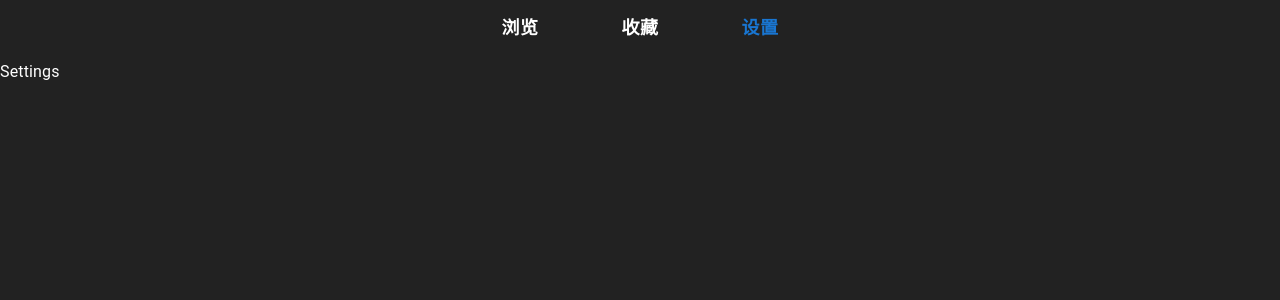
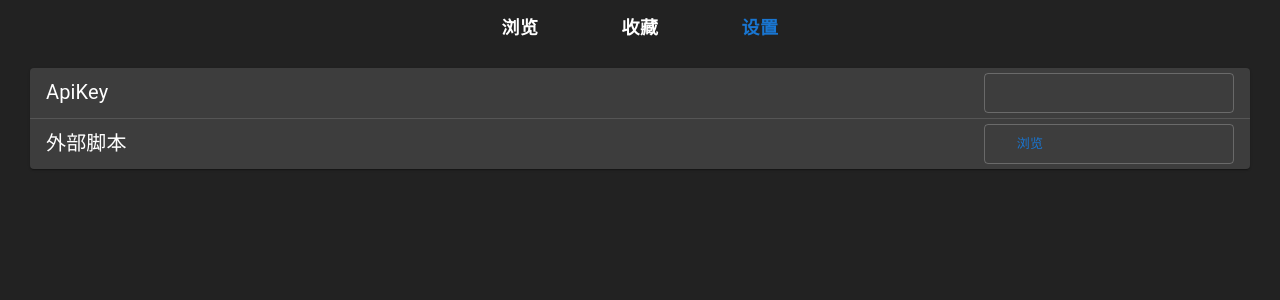
Before and after one commit to Pylogmon/wallhaven-desktop, a React (Vite) app: page /Settings in a window 1280 px wide. Shown: the top 300 px of the page. Built offline with nearby package versions, Linux system fonts and the light colour scheme.

Commit message:
feat: 简单实现设置页面

```diff
--- /dev/null
+++ b/src/components/Setting/SettingItem/index.jsx
@@ -0,0 +1,11 @@
+import React, { Fragment } from 'react'
+import { Box } from '@mui/material';
+export default function SettingItem(props) {
+    const { children, label } = props;
+    return (
+        <Box sx={{ width: '100%', padding: '5px 16px', display: 'flex', justifyContent: "space-between" }}>
+            <Box style={{ margin: '4px 0', fontSize: 20, backgroundColor: 'None' }}>{label}</Box>
+            <Fragment children={children} />
+        </Box>
+    )
+}
--- /dev/null
+++ b/src/components/Setting/SettingList/index.jsx
@@ -0,0 +1,8 @@
+import React from 'react'
+import { Paper } from '@mui/material'
+export default function SettingList(props) {
+    const { children } = props;
+    return (
+        <Paper sx={{ width: '100%', margin: '8px 0' }} children={children} />
+    )
+}
--- a/src/pages/Settings.jsx
+++ b/src/pages/Settings.jsx
@@ -1,7 +1,41 @@
 import React from 'react'
-
+import { Box, TextField, Tooltip, Button, InputAdornment, Divider } from '@mui/material'
+import SettingList from '../components/Setting/SettingList'
+import SettingItem from '../components/Setting/SettingItem'
 export default function Settings() {
     return (
-        <div>Settings</div>
+        <Box sx={{
+            width: '100%',
+            padding: '0 30px',
+            height: 'calc(100vh - 60px)',
+            overflow: 'auto'
+        }}>
+            <SettingList>
+                <SettingItem label="ApiKey">
+                    <Tooltip title="注册wallhaven.cc以获取apikey">
+                        <TextField
+                            size="small"
+                            sx={{ width: 250 }}
+                        />
+                    </Tooltip>
+                </SettingItem>
+                <Divider />
+                <SettingItem label="外部脚本">
+                    <Tooltip title="正常使用无需设置，当无法正常设置壁纸时，可以使用自己的脚本来设置壁纸">
+                        <TextField
+                            size="small"
+                            sx={{ width: 250 }}
+                            InputProps={{
+                                startAdornment: (
+                                    <InputAdornment position="start">
+                                        <Button size="small">浏览</Button>
+                                    </InputAdornment>
+                                ),
+                            }}
+                        />
+                    </Tooltip>
+                </SettingItem>
+            </SettingList>
+        </Box>
     )
 }
```
